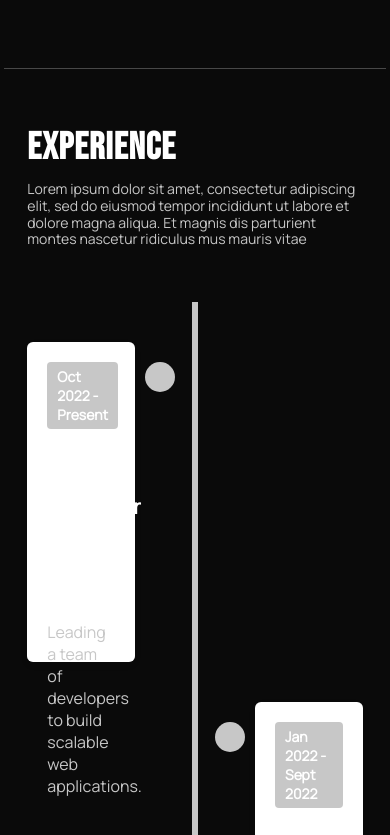
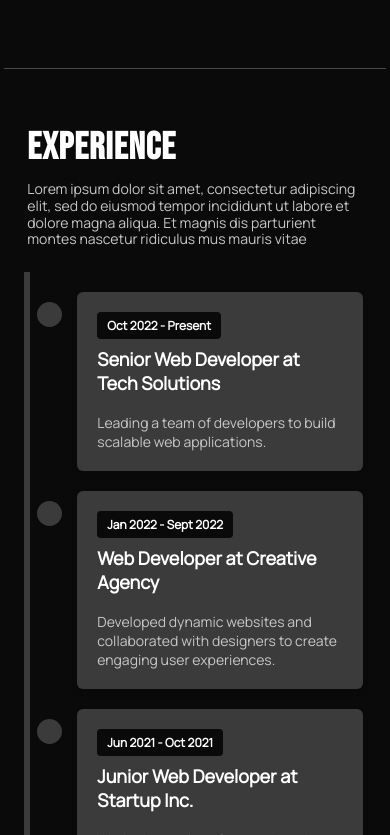
Before and after one commit to moetez96/web-portfolio, a React (Create React App) app: page / in a window 390 px wide. Shown: the part 1629-2464 px from the top of the page. Built offline with nearby package versions, Linux system fonts and the light colour scheme.

Commit message:
Responsive Experience Section

```diff
--- a/src/components/layout/Experience.js
+++ b/src/components/layout/Experience.js
@@ -1,24 +1,39 @@
+import React, { useState, useEffect } from "react";
 import "../../styles/experience.css";
 
 function Experience() {
+    const [isMobile, setIsMobile] = useState(window.innerWidth <= 768);
+
+    useEffect(() => {
+        const handleResize = () => {
+            setIsMobile(window.innerWidth <= 768);
+        };
+
+        window.addEventListener("resize", handleResize);
+
+        return () => {
+            window.removeEventListener("resize", handleResize);
+        };
+    }, []);
+
     const experiences = [
         {
-            year: 'Oct 2022 - Present',
+            date: 'Oct 2022 - Present',
             title: 'Senior Web Developer at Tech Solutions',
             description: 'Leading a team of developers to build scalable web applications.'
         },
         {
-            year: 'Jan 2022 - Sept 2022',
+            date: 'Jan 2022 - Sept 2022',
             title: 'Web Developer at Creative Agency',
             description: 'Developed dynamic websites and collaborated with designers to create engaging user experiences.'
         },
         {
-            year: 'Jun 2021 - Oct 2021',
+            date: 'Jun 2021 - Oct 2021',
             title: 'Junior Web Developer at Startup Inc.',
             description: 'Worked on various front-end and back-end tasks, gaining hands-on experience in web development.'
         },
         {
-            year: 'Jun 2020 - Oct 2020',
+            date: 'Jun 2020 - Oct 2020',
             title: 'Intern at WebWorks',
             description: 'Assisted in developing website components and learned about web technologies.'
         }
@@ -37,9 +52,12 @@ function Experience() {
                 <div className="experience-timeline-container">
                     <div className="timeline">
                         {experiences.map((exp, index) => (
-                            <div className={`timeline-item ${index % 2 === 0 ? 'left' : 'right'}`} key={index}>
+                            <div
+                                className={`timeline-item ${isMobile ? 'right' : index % 2 === 0 ? 'left' : 'right'}`}
+                                key={index}
+                            >
                                 <div className="timeline-item-content">
-                                    <span className="tag">{exp.year}</span>
+                                    <span className="tag">{exp.date}</span>
                                     <h3>{exp.title}</h3>
                                     <p>{exp.description}</p>
                                     <span className="circle" />
--- a/src/index.css
+++ b/src/index.css
@@ -11,7 +11,7 @@ body {
 
 :root {
   --primary-background-color: #0A0A0A;
-  --secondary-background-color: #1a1a1a;
+  --secondary-background-color: #3b3b3b;
   --nav-color: rgba(0, 0, 0, 0.9);
   --button-text: rgba(10, 10, 10, 0.96);
   --button-hover-color: rgba(51, 51, 51, 0.96);
@@ -24,7 +24,7 @@ body {
 
 [data-theme="light"] {
   --primary-background-color: #F5F5F5;
-  --secondary-background-color: #E5E5E5;
+  --secondary-background-color: #C4C4C4;
   --nav-color: rgba(255, 255, 255, 0.9);
   --button-text: rgba(240, 240, 240, 0.96);
   --button-hover-color: rgba(199, 199, 199, 0.96);
--- a/src/styles/experience.css
+++ b/src/styles/experience.css
@@ -8,7 +8,6 @@
 }
 
 .experience-container {
-    gap: 10px;
     padding: 0 7%;
     height: auto;
 }
@@ -40,7 +39,7 @@
 
 .timeline {
     position: relative;
-    margin: 40px auto;
+    margin: 30px auto;
     padding: 20px 0;
     width: 100%;
 }
@@ -51,14 +50,14 @@
     top: 0;
     bottom: 0;
     width: 6px;
-    background-color: var(--nav-text-color);
+    background-color: var(--secondary-background-color);
     transform: translateX(-50%);
 }
 
 .timeline-item {
     position: relative;
     width: 50%;
-    padding: 20px 0px;
+    padding: 20px 0;
     box-sizing: border-box;
 }
 
@@ -74,18 +73,18 @@
 }
 
 .timeline-item-content {
-    background-color: var(--text-color);
+    background-color: var(--secondary-background-color);
     border-radius: 6px;
     padding: 20px;
     width: 100%;
-    height: 280px;
+    height: max-content;
     position: relative;
     box-shadow: 0 3px 6px rgba(0, 0, 0, 0.1);
 }
 
 .timeline-item-content .tag {
     display: inline-block;
-    background-color: var(--nav-text-color);
+    background-color: var(--primary-background-color);
     color: var(--text-color);
     padding: 5px 10px;
     border-radius: 4px;
@@ -104,7 +103,7 @@
 }
 
 .timeline-item-content .circle {
-    background-color: var(--nav-text-color);
+    background-color: var(--secondary-background-color);
     border-radius: 50%;
     position: absolute;
     width: 30px;
@@ -129,6 +128,11 @@
 }
 
 @media (max-width: 1024px) {
+
+    .timeline {
+        margin: 20px auto;
+    }
+
     .experience-header {
         width: 450px;
     }
@@ -149,6 +153,51 @@
     .experience-header {
         width: 80%;
     }
+
+    .timeline-item-content .tag {
+        font-size: 12px;
+        margin-bottom: 8px;
+    }
+
+    .timeline-item-content h3 {
+        margin-top: 0;
+        font-size: 18px;
+    }
+
+    .timeline-item-content p {
+        font-size: 14px;
+    }
+}
+
+@media (max-width: 768px) {
+
+    .experience-header {
+        width: 100%;
+    }
+
+    .timeline {
+        margin: 10px auto;
+        padding: 10px 0;
+    }
+
+    .timeline .vertical-line {
+        left: 0;
+    }
+    .timeline-item {
+        width: 100%;
+        padding: 10px 0;
+    }
+
+    .timeline-item-content .circle {
+        width: 25px;
+        height: 25px;
+        top: 10px;
+    }
+
+    .timeline-item.right {
+        left: 0;
+        padding-left: 50px;
+    }
 }
 
 @media (max-width: 425px) {
```
